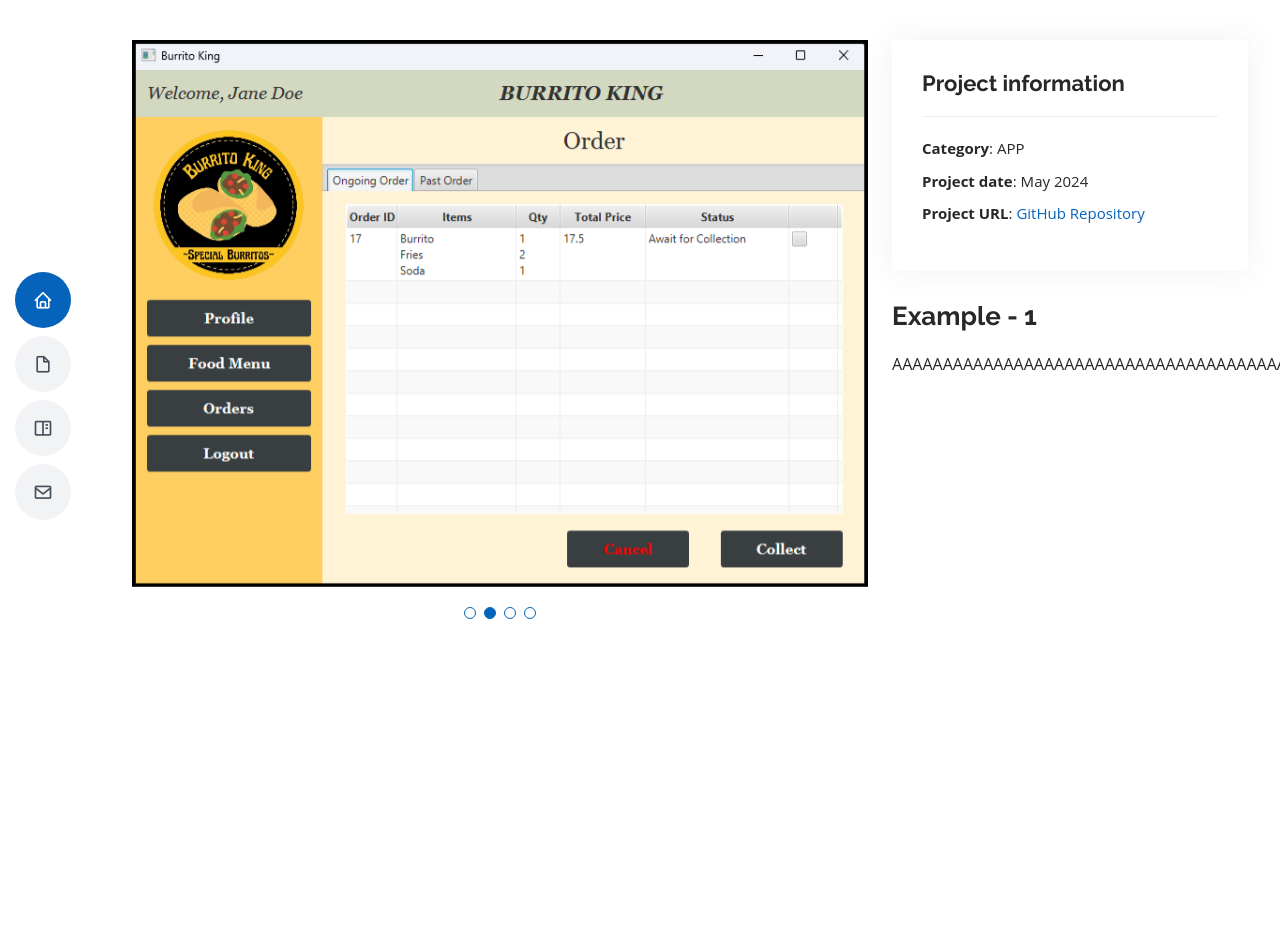
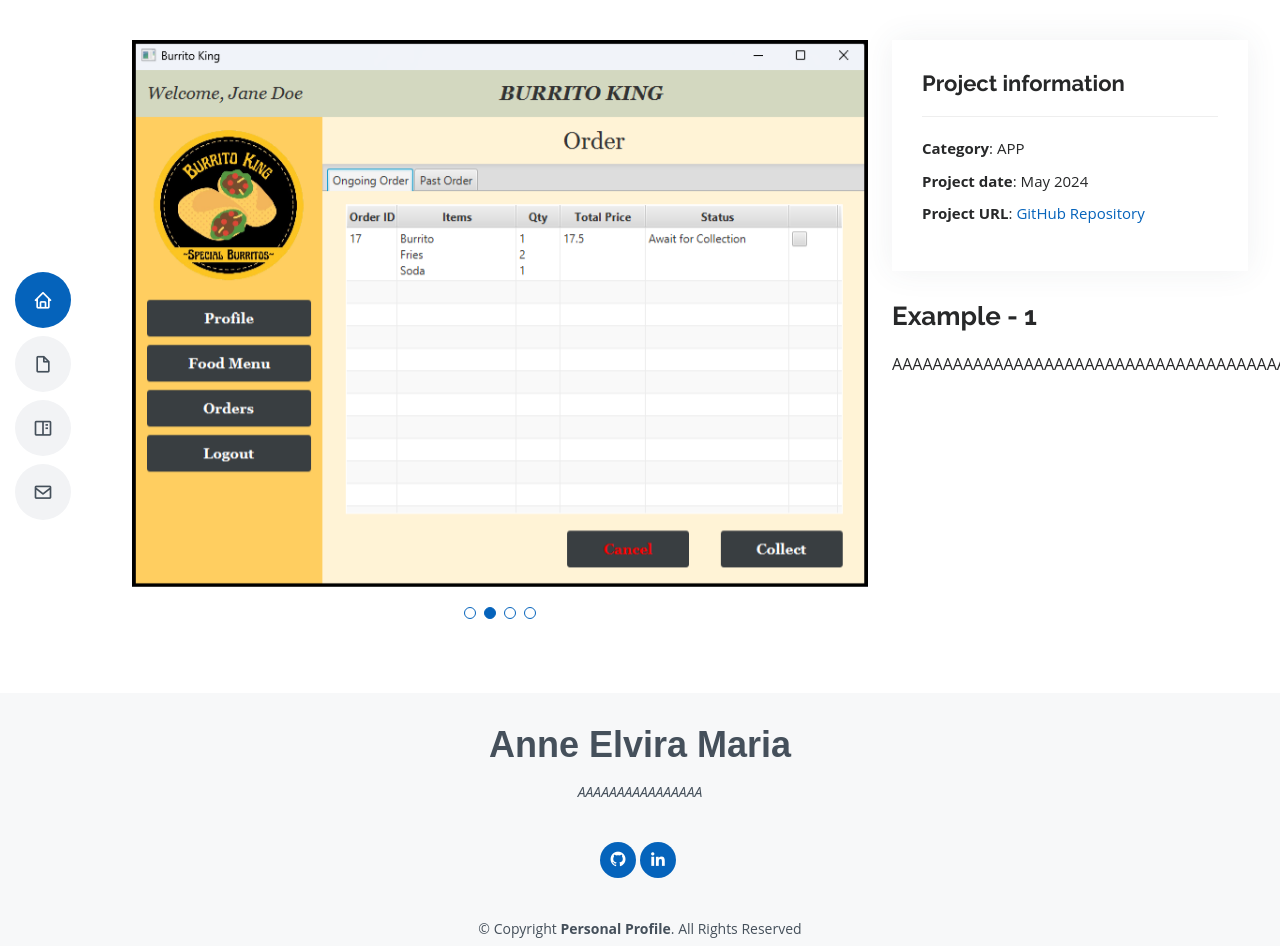
Before and after one commit to anneelv/anneelvira-portfolio, a Next.js app in the folder personal-portfolio/: page /portfolio/1 in a window 1280 px wide. Shown: the top 946 px of the page. Before the commit the page ends 800 px from the top, so only its background shows below. Built offline with nearby package versions, Linux system fonts and the light colour scheme.

Commit message:
Add Footer to the web

```diff
--- /dev/null
+++ b/personal-portfolio/src/app/components/Footer.tsx
@@ -0,0 +1,31 @@
+import React from "react";
+import "./footer.css";
+
+export default function Footer() {
+  return (
+    <footer id="footer">
+      <div className="container">
+        <h3>Anne Elvira Maria</h3>
+        <p>AAAAAAAAAAAAAAAA</p>
+        <div className="social-links">
+          <a href="#" className="github">
+            <i className="bx bxl-github"></i>
+          </a>
+          <a href="#" className="linkedin">
+            <i className="bx bxl-linkedin"></i>
+          </a>
+        </div>
+        <div className="copyright">
+          &copy; Copyright{" "}
+          <strong>
+            <span>Personal Profile</span>
+          </strong>
+          . All Rights Reserved
+        </div>
+        <div className="credits">
+          Designed by <a href="#">DStudio Technology</a>
+        </div>
+      </div>
+    </footer>
+  );
+}
--- /dev/null
+++ b/personal-portfolio/src/app/components/footer.css
@@ -0,0 +1,59 @@
+/*---------------------------------------
+FOOTER
+---------------------------------------*/
+#footer {
+  background: #f7f8f9;
+  color: #45505b;
+  font-size: 14px;
+  text-align: center;
+  padding: 30px 0;
+}
+
+#footer h3 {
+  font-size: 36px;
+  font-weight: 700;
+  position: relative;
+  font-family: "Poppins", sans-serif;
+  padding: 0;
+  margin: 0 0 15px 0;
+}
+
+#footer p {
+  font-size: 15;
+  font-style: italic;
+  padding: 0;
+  margin: 0 0 40px 0;
+}
+
+#footer .social-links {
+  margin: 0 0 40px 0;
+}
+
+#footer .social-links a {
+  font-size: 18px;
+  display: inline-block;
+  background: #0563bb;
+  color: #fff;
+  line-height: 1;
+  padding: 8px 0;
+  margin-right: 4px;
+  border-radius: 50%;
+  text-align: center;
+  width: 36px;
+  height: 36px;
+  transition: 0.3s;
+}
+
+#fotoer .social-links a:hover {
+  background: #0678e3;
+  color: #fff;
+  text-decoration: none;
+}
+
+#footer .copyright {
+  margin: 0 0 5px 0;
+}
+
+#footer .credits {
+  font-size: 13px;
+}
--- a/personal-portfolio/src/app/layout.tsx
+++ b/personal-portfolio/src/app/layout.tsx
@@ -12,6 +12,7 @@ import type { Metadata } from "next";
 import { Raleway } from "next/font/google";
 import "./globals.css";
 import Header from "./components/Header";
+import Footer from "./components/Footer";
 
 const raleway = Raleway({
   variable: "--font-raleway",
@@ -36,6 +37,7 @@ export default function RootLayout({
       <body className={`${raleway.variable}`}>
         <Header />
         {children}
+        <Footer />
       </body>
     </html>
   );
```
